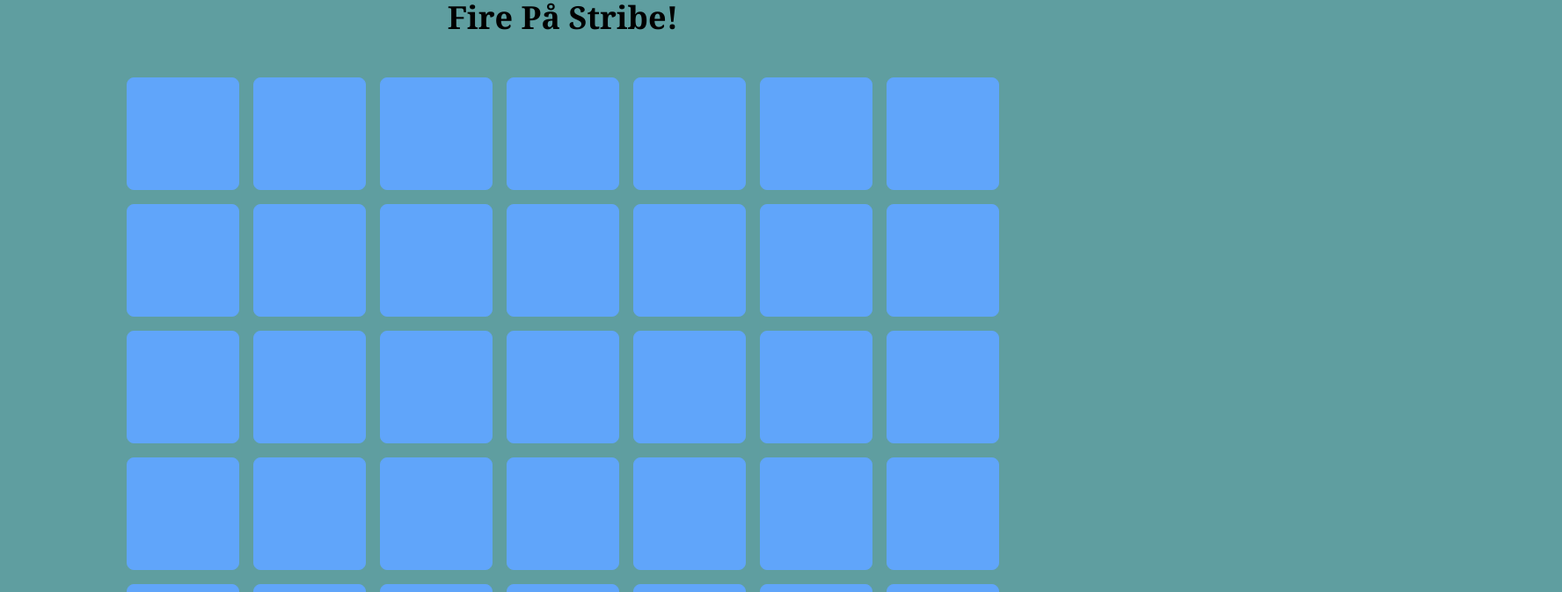
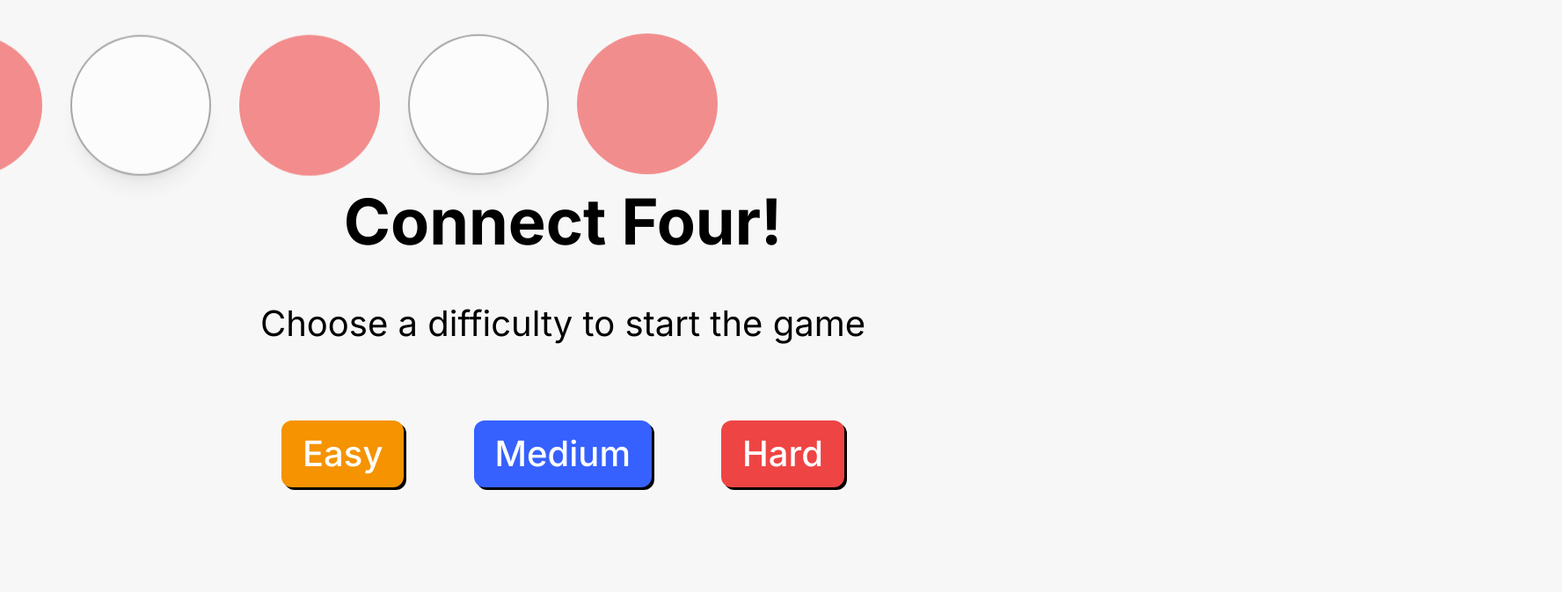
Before and after one commit to realkoder/dsa-exam-project, a Next.js app: page / in a window 1280 px wide. Shown: the top 673 px of the page at 88% size, 1776 px wide, since content can reach past the window. Built offline with nearby package versions, Linux system fonts and the light colour scheme.

Commit message:
animations added, and gamemenu added

```diff
--- a/src/app/globals.css
+++ b/src/app/globals.css
@@ -18,5 +18,5 @@
 
 body {
   font-family: Arial, Helvetica, sans-serif;
-  background-color: cadetblue;
+  background-color: rgb(247, 247, 247);
 }
--- a/src/app/page.tsx
+++ b/src/app/page.tsx
@@ -1,8 +1,29 @@
+"use client";
+
+import GameMenuPage from "@/templates/GameMenuPage";
 import { TicTacToePage } from "@/templates/TicTacToePage";
-
+import { useState } from "react";
 
 export default function Home() {
+  const [difficulty, setDifficulty] = useState<number>(0);
+  const [backToMenu, setBackToMenu] = useState<boolean>(false);
+
+  // Handle going back to the menu
+  const handleGoBackToMenu = () => {
+    setBackToMenu(true);
+    setDifficulty(0);
+  };
+
   return (
-    <TicTacToePage />
+    <>
+      {backToMenu || difficulty === 0 ? (
+        <GameMenuPage difficulty={difficulty} setDifficulty={(diff) => {
+          setDifficulty(diff);
+          setBackToMenu(false);
+        }} />
+      ) : (
+        <TicTacToePage difficulty={difficulty} handleGoBackToMenu={handleGoBackToMenu} />
+      )}
+    </>
   );
 }
--- /dev/null
+++ b/src/templates/GameMenuPage/index.tsx
@@ -0,0 +1,80 @@
+import { motion } from 'framer-motion';
+import { useState } from 'react';
+
+type GameMenuPageProps = {
+    difficulty: number;
+    setDifficulty: (difficulty: number) => void;
+}
+const GameMenuPage = ({ difficulty, setDifficulty }: GameMenuPageProps) => {
+
+
+    const [animationCycle, setAnimationCycle] = useState(0);
+
+
+    const handleSetDifficulty = (chosenDifficulty: number) => {
+        setDifficulty(chosenDifficulty);
+    }
+
+    const ballVariants = {
+        hidden: { y: -100, opacity: 0 },
+        visible: (i: number) => ({
+            y: 0,
+            opacity: 1,
+            transition: {
+                delay: i * 0.8,
+                type: 'spring',
+                stiffness: 300,
+                damping: 6,
+                duration: 0.5
+            }
+        })
+    };
+
+    // Function to trigger the reset of the animation
+    const triggerReset = () => {
+        setAnimationCycle(cycle => cycle + 1);
+    };
+    return (
+        <div className="flex flex-col h-screen justify-center items-center">
+
+            <div className='flex absolute top-10 z-10 gap-x-8 opacity-60'>
+                {Array.from({ length: 12 }).map((_, index) => (
+                    <motion.div
+                        key={`${index}-${animationCycle}`} // Change key to reset animation
+                        className={`h-40 w-40 rounded-full z-0 ${index % 2 === 0 ? 'bg-red-500' : 'bg-white border-2 border-neutral-500 shadow-xl'}`}
+                        variants={ballVariants}
+                        initial="hidden"
+                        animate="visible"
+                        onAnimationComplete={index === 11 ? triggerReset : undefined}
+                        custom={index}
+                    />
+                ))}
+            </div>
+            <h1 className="text-[72px] font-bold my-8">Connect Four!</h1>
+            <p className='text-[40px]'>Choose a difficulty to start the game</p>
+
+            <div className="w-1/2 flex justify-between my-20">
+                <button
+                onClick={() => handleSetDifficulty(1)}
+                className="px-6 py-2 text-[40px] font-medium bg-[#f59300] text-white w-fit transition-all
+                shadow-[3px_3px_0px_black] hover:shadow-none hover:translate-x-[3px] hover:translate-y-[3px] rounded-xl">
+                    Easy
+                </button>
+                <button
+                onClick={() => handleSetDifficulty(6)}
+                className='px-6 py-2 text-[40px] font-medium bg-[#3661ff] text-white w-fit transition-all
+                shadow-[3px_3px_0px_black] hover:shadow-none hover:translate-x-[3px] hover:translate-y-[3px] rounded-xl'>
+                    Medium
+                </button>
+                <button
+                onClick={() => handleSetDifficulty(10)}
+                className='px-6 py-2 text-[40px] font-medium bg-red-500 text-white w-fit transition-all
+                shadow-[3px_3px_0px_black] hover:shadow-none hover:translate-x-[3px] hover:translate-y-[3px] rounded-xl'>
+                    Hard
+                </button>
+            </div>
+        </div>
+    )
+}
+
+export default GameMenuPage;
--- a/src/templates/TicTacToePage/index.tsx
+++ b/src/templates/TicTacToePage/index.tsx
@@ -6,8 +6,14 @@ import { Board } from '@/types/Board';
 import { hasFourInARow, makeMove } from '@/utilities/TicTacToeEngine';
 import { computersMove } from '@/utilities/AlphaBeta';
 import { Cell } from '@/types/Cell';
+import { motion } from 'framer-motion';
 
-export const TicTacToePage: NextPage = () => {
+type TicTacToePageProps = {
+  difficulty: number;
+  handleGoBackToMenu: () => void;
+};
+
+export const TicTacToePage: NextPage<TicTacToePageProps> = ({ difficulty, handleGoBackToMenu }) => {
   const [board, setBoard] = useState<Board>(Array.from({ length: 6 }, () => Array(7).fill(" ")));
   const [isWhiteTurn, setIsWhiteTurn] = useState(true); // White / X is player and red / O is computer
   const [gameWon, setGameWon] = useState(false);
@@ -41,7 +47,7 @@ export const TicTacToePage: NextPage = () => {
       const delay = 600; // Delay in milliseconds (e.g., 1000ms = 1 second)
       setTimeout(() => {
         const boardCopy = [...board.map(row => [...row])];
-        const computerMoveResult = computersMove(boardCopy, 10);
+        const computerMoveResult = computersMove(boardCopy, difficulty);
         if (computerMoveResult) {
           const { move, possibleNodes, exploredNodes } = computerMoveResult;
           makeMoveAndUpdateBoard(move, 'O'); // 'O' represents the computer's move
@@ -51,6 +57,8 @@ export const TicTacToePage: NextPage = () => {
       }, delay);
     }
   }, [isWhiteTurn, gameWon]);
+
+
 
   const makeMoveAndUpdateBoard = (move: { row: number; col: number }, player: Cell) => {
     const boardCopy = [...board.map(row => [...row])];
@@ -73,8 +81,18 @@ export const TicTacToePage: NextPage = () => {
     }
   };
 
+
+
   return (
     <div className="min-h-screen flex flex-col items-center justify-center">
+
+      <button
+        onClick={handleGoBackToMenu}
+        className='absolute top-0 left-0 m-4 px-6 py-2 text-[26px] font-medium bg-red-500 text-white w-fit transition-all
+                shadow-[3px_3px_0px_black] hover:shadow-none hover:translate-x-[3px] hover:translate-y-[3px] rounded-xl'>
+        Go Back to Menu
+      </button>
+
       <h1 className="text-4xl font-bold mb-12 font-serif">Fire På Stribe!</h1>
 
       <div className="grid grid-row-3 gap-4">
@@ -82,7 +100,7 @@ export const TicTacToePage: NextPage = () => {
           <div key={rowIndex} className="flex justify-center gap-4 cursor-pointer">
           {row.map((cell, colIndex) => (
             <button
-                className="h-32 w-32 border rounded-lg border-blue-400 bg-blue-400 flex items-center justify-center font-bold font-mono text-9xl"
+              className="h-32 w-32 border rounded-lg border-blue-400 bg-neutral-100 flex items-center justify-center font-bold font-mono text-9xl"
               key={colIndex}
               onClick={() => {
                 if (gameWon) {
@@ -92,7 +110,23 @@ export const TicTacToePage: NextPage = () => {
                 }
               }}
             >
-                {cell === 'X' ? <Image src="./white.svg" width={100} height={100} alt="X" /> : cell === 'O' ? <Image src="./red.svg" width={100} height={100} alt="O" /> : null}
+              {cell === 'X' ? (
+                <motion.div
+                  initial={{ y: -700, opacity: 1 }}
+                  animate={{ y: 0, opacity: 1 }}
+                  transition={{ type: 'spring', stiffness: 300, damping: 25 }}
+                >
+                  <Image src="./white.svg" width={100} height={100} alt="X" />
+                </motion.div>
+              ) : cell === 'O' ? (
+                <motion.div
+                  initial={{ y: -700, opacity: 0 }}
+                  animate={{ y: 0, opacity: 1 }}
+                  transition={{ type: 'spring', stiffness: 300, damping: 25 }}
+                >
+                  <Image src="./red.svg" width={100} height={100} alt="O" />
+                </motion.div>
+              ) : null}
             </button>
           ))}
         </div>
```
Also changed, not shown: package.json (+6 -5 lines), 1 other file (tests, documents, lock files or other folders). Lines whose indentation alone changed are shown as unchanged.
